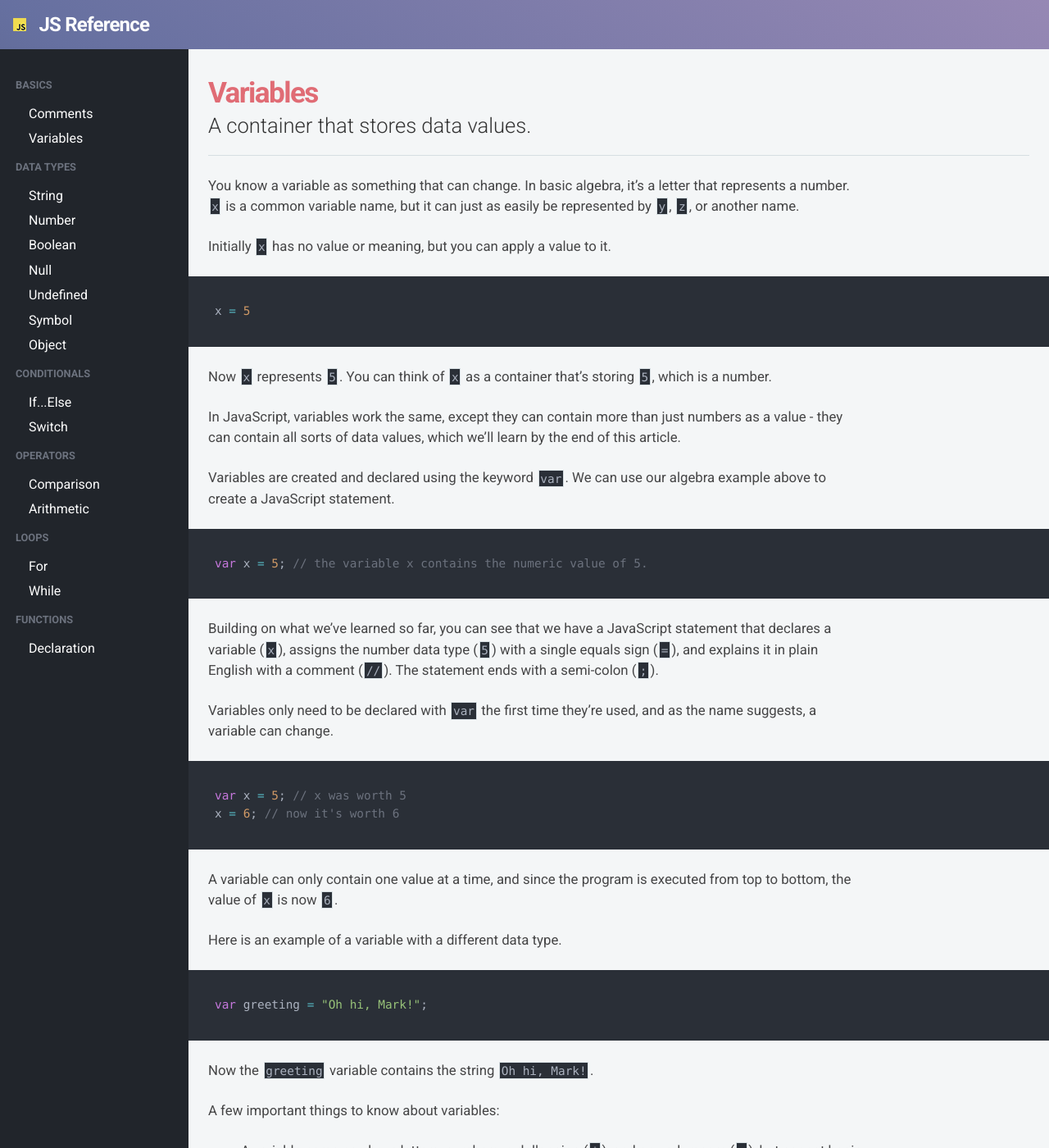
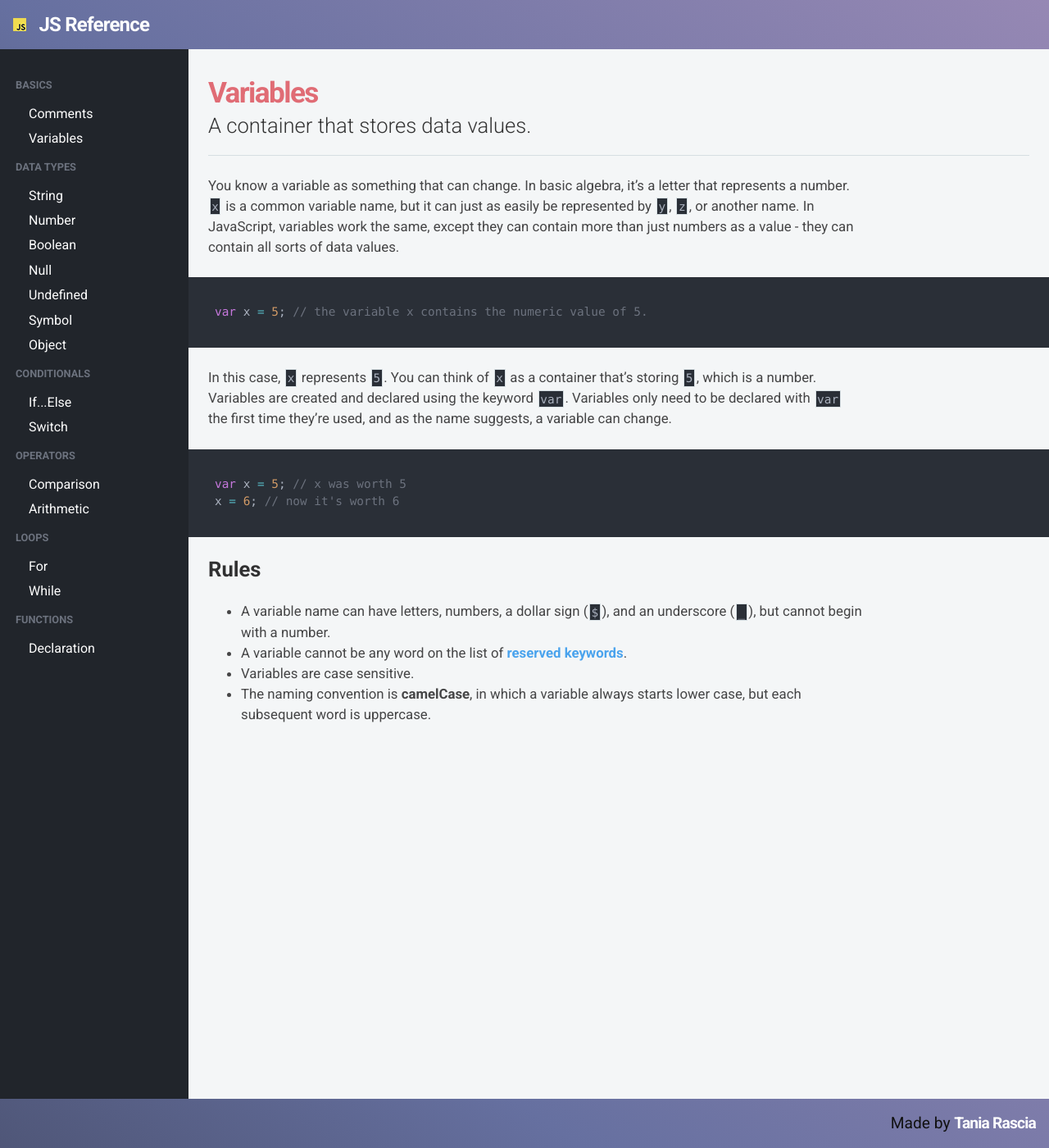
Before and after one commit to KJLarson/snippets, a Jekyll site: the page built from _pages/02_variables.md, in a window 1280 px wide and 1400 px high. Shown: the whole window at 82% size. Built offline with Jekyll 4.4.1, drawn with Linux system fonts in a browser that asks for light colours; nearby versions of some CDN libraries; some of the changed text lies outside the part shown.

Commit message:
Update 02_variables.md

````diff
--- a/_pages/02_variables.md
+++ b/_pages/02_variables.md
@@ -7,47 +7,22 @@ permalink: /variables/
 
 ---
 
-You know a variable as something that can change. In basic algebra, it's a letter that represents a number. `x` is a common variable name, but it can just as easily be represented by `y`, `z`, or another name.
-
-Initially `x` has no value or meaning, but you can apply a value to it.
-
-```js
-x = 5
-```
-
-Now `x` represents `5`. You can think of `x` as a container that's storing `5`, which is a number.
-
-In JavaScript, variables work the same, except they can contain more than just numbers as a value - they can contain all sorts of data values, which we'll learn by the end of this article.
-
-Variables are created and declared using the keyword `var`. We can use our algebra example above to create a JavaScript statement.
+You know a variable as something that can change. In basic algebra, it's a letter that represents a number. `x` is a common variable name, but it can just as easily be represented by `y`, `z`, or another name. In JavaScript, variables work the same, except they can contain more than just numbers as a value - they can contain all sorts of data values.
 
 ```js
 var x = 5; // the variable x contains the numeric value of 5.
 ```
 
-Building on what we've learned so far, you can see that we have a JavaScript statement that declares a variable (`x`), assigns the number data type (`5`) with a single equals sign (`=`), and explains it in plain English with a comment (`//`). The statement ends with a semi-colon (`;`).
-
-Variables only need to be declared with `var` the first time they're used, and as the name suggests, a variable can change.
+In this case, `x` represents `5`. You can think of `x` as a container that's storing `5`, which is a number. Variables are created and declared using the keyword `var`. Variables only need to be declared with `var` the first time they're used, and as the name suggests, a variable can change.
 
 ```js
 var x = 5; // x was worth 5
 x = 6; // now it's worth 6
 ```
 
-A variable can only contain one value at a time, and since the program is executed from top to bottom, the value of `x` is now `6`.
-
-Here is an example of a variable with a different data type.
-
-```js
-var greeting = "Oh hi, Mark!";
-```
-
-Now the `greeting` variable contains the string `Oh hi, Mark!`.
-
-A few important things to know about variables:
+### Rules
 
 - A variable name can have letters, numbers, a dollar sign (`$`), and an underscore (`_`), but cannot begin with a number.
 - A variable cannot be any word on the list of [reserved keywords](http://www.w3schools.com/js/js_reserved.asp).
 - Variables are case sensitive.
 - The naming convention is **camelCase**, in which a variable always starts lower case, but each subsequent word is uppercase.
-- Although a variable can have any name, it's important to choose names that are descriptive yet concise.
````
